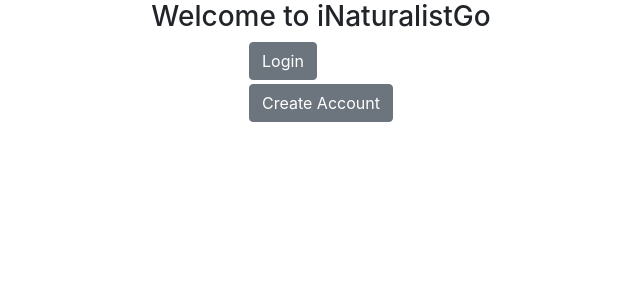
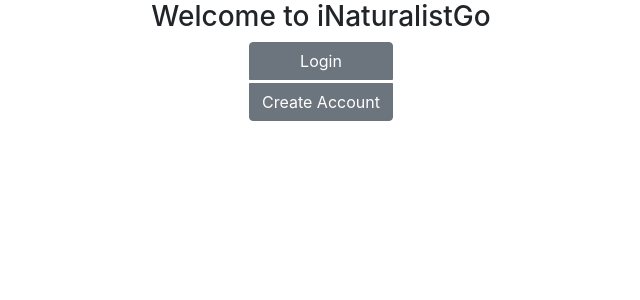
Before and after one commit to Shay-yes/iNaturalistGo, a Django app: page / in a window 1280 px wide. Shown: the top 300 px of the page, without its empty margins (319-959 px from the left). Run offline with Django 3.2, Linux system fonts and the light colour scheme.

Commit message:
Update homepage and templates
- homepage buttons update
- base.html update

```diff
--- a/iNaturalist_447/Templates/base.html
+++ b/iNaturalist_447/Templates/base.html
@@ -16,6 +16,9 @@ Currently, this file does not make any visual changes.
     <title>iNaturalist-Go</title>
 </head>
 <body>
+
+<div class="container-fluid">
+
     <!-- Place to display messages -->
     {% if messages%}
         {% for message in messages %}
@@ -30,6 +33,8 @@ Currently, this file does not make any visual changes.
 
     {% endblock %}
 
+</div>
+
     <!-- jQuery and Bootstrap Bundle (includes Popper) -->
     <script src="https://code.jquery.com/jquery-3.5.1.slim.min.js" integrity="sha384-DfXdz2htPH0lsSSs5nCTpuj/zy4C+OGpamoFVy38MVBnE+IbbVYUew+OrCXaRkfj" crossorigin="anonymous"></script>
     <script src="https://cdn.jsdelivr.net/npm/bootstrap@4.5.3/dist/js/bootstrap.bundle.min.js" integrity="sha384-ho+j7jyWK8fNQe+A12Hb8AhRq26LrZ/JpcUGGOn+Y7RsweNrtN/tE3MoK7ZeZDyx" crossorigin="anonymous"></script>
--- a/iNaturalist_447/Templates/home/home.html
+++ b/iNaturalist_447/Templates/home/home.html
@@ -11,8 +11,8 @@
   </div>
   <div class = "row justify-content-center">
     <div class="btn-group-vertical" text-align="center">
-        <a href="../login"><button type="button" class="btn btn-secondary mb-1"> Login </button></a>
-        <a href="../register"><button  type="button" class="btn btn-secondary mb-1"> Create Account </button></a>
+        <a href="../login" type="button" class="btn btn-secondary btn-block mb-1" role="button"> Login </a>
+        <a href="../register" type="button" class="btn btn-secondary btn-block mb-1"> Create Account </a>
     </div>
   </div>
 </div>
--- a/iNaturalist_447/Templates/users/login.html
+++ b/iNaturalist_447/Templates/users/login.html
@@ -6,7 +6,7 @@
   <h2>Login</h2>
   <form method="post">
     {% csrf_token %}
-    {{ form }}
+    {{ form.as_p }}
     <button type="submit">Login</button>
   </form>
 {% endblock %}
```
